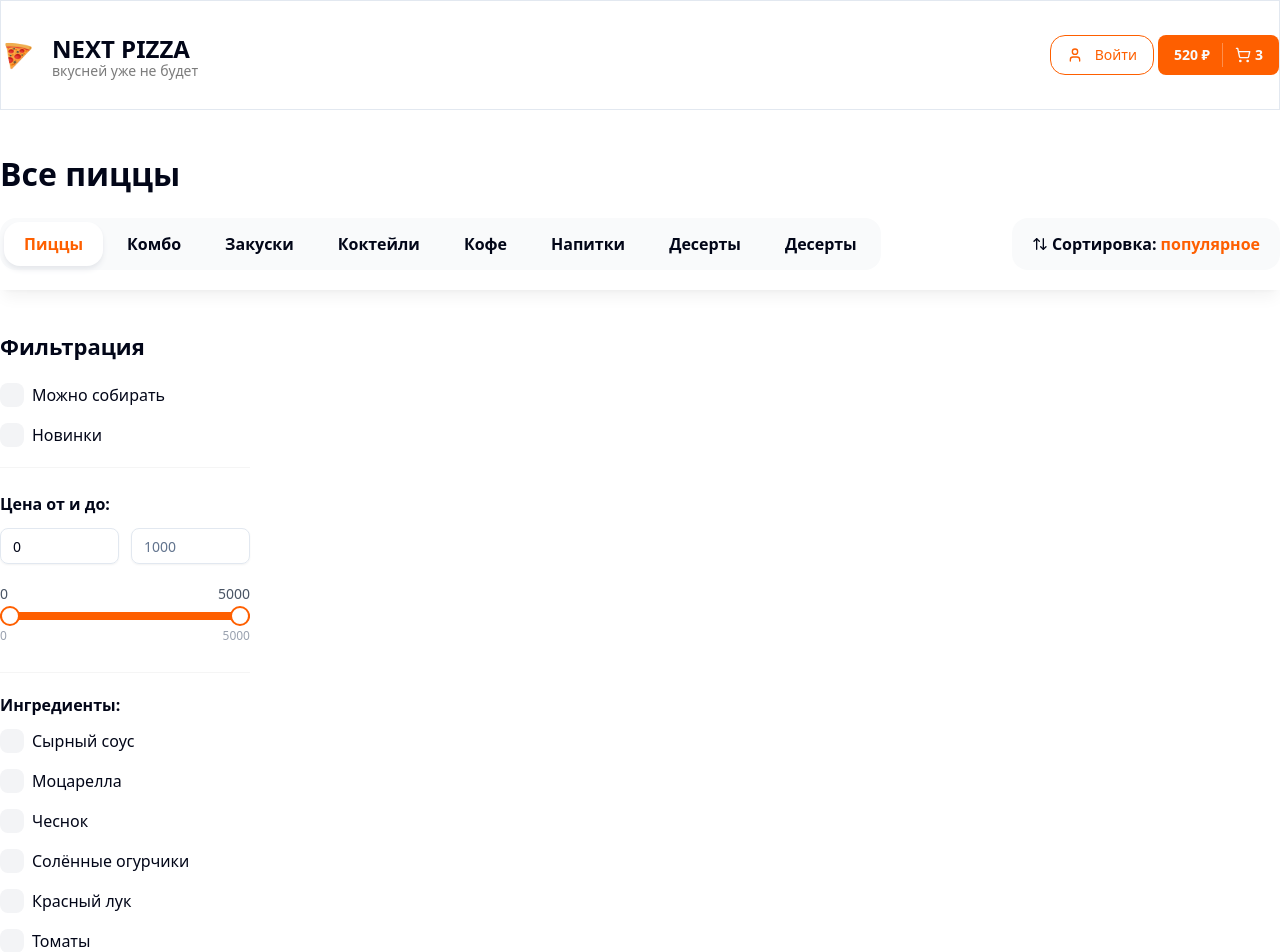
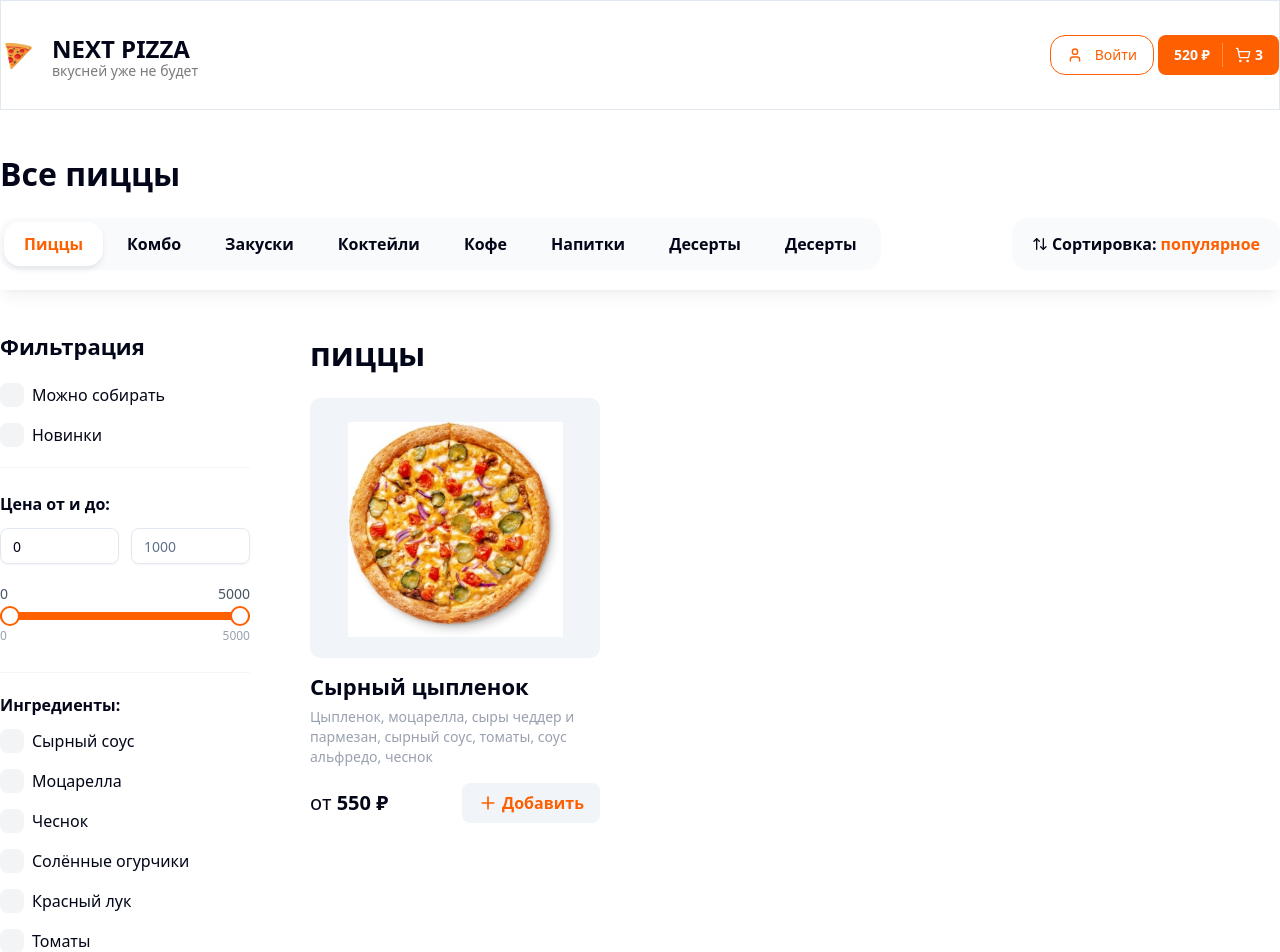
Before and after one commit to StepanHovsepyan7/Dodo-Pizza, a Next.js app: page / in a window 1280 px wide. Shown: the top 952 px of the page. Built offline with nearby package versions, Linux system fonts and the light colour scheme.

Commit message:
added cards and filter validation

```diff
--- a/app/page.tsx
+++ b/app/page.tsx
@@ -1,4 +1,6 @@
 import { Categories, Container, Filters, SortPopup, TopBar } from "@/components/shared";
+import { ProductCard } from "@/components/shared/product-card";
+import { ProductsGroupList } from "@/components/shared/products-group-list";
 import { Title } from "@/components/shared/title";
 
 export default function Home() {
@@ -16,9 +18,17 @@ export default function Home() {
             <Filters />
           </div>
 
-           <div className="flex flex-col gap-16">
-
-           </div>
+          <div className="flex-1">
+            <div className="flex flex-col gap-16">
+              <ProductsGroupList title="пиццы" items={[{
+                id: 1,
+                name: 'Сырный цыпленок',
+                imageUrl: './pizza1.png',
+                price: 550,
+                items: [{ price: 550 }]
+              }]} categoryId={1} />
+            </div>
+          </div>
         </div>
       </Container>
     </div>
--- a/components/shared/checkbox-filters-group.tsx
+++ b/components/shared/checkbox-filters-group.tsx
@@ -29,9 +29,19 @@ export const CheckboxFiltersGroup: React.FC<Props> = (
     }
 ) => {
     const [showAll, setShowAll] = React.useState(false);
+    const [searchValue, setSearchValue] = React.useState('')
 
 
-    const list = showAll ? items : defaultItems?.slice(0, limit)
+    const onChangeSearchInput = (e: React.ChangeEvent<HTMLInputElement>) => {
+        setSearchValue(e.target.value)
+    }
+
+    const list = showAll ?
+        items.filter((item) => item.text.toLowerCase().includes(searchValue.toLowerCase()))
+        : defaultItems.slice(0, limit)
+
+
+
 
     return (
         <div className={className}>
@@ -39,7 +49,7 @@ export const CheckboxFiltersGroup: React.FC<Props> = (
 
             {showAll && (
                 <div className="mb-5">
-                    <Input placeholder={searchInputPlaceholder} className="bg-gray-50 border-none" />
+                    <Input onChange={onChangeSearchInput} placeholder={searchInputPlaceholder} className="bg-gray-50 border-none" />
                 </div>
             )}
 
--- a/components/shared/filters.tsx
+++ b/components/shared/filters.tsx
@@ -100,6 +100,31 @@ export const Filters: React.FC<Props> = ({ className }) => {
                         value: '6'
                     },
 
+                     {
+                        text: 'Красный лук',
+                        value: '5'
+                    },
+                    {
+                        text: 'Томаты',
+                        value: '6'
+                    },
+
+                      {
+                        text: 'Чеснок',
+                        value: '3'
+                    },
+                    {
+                        text: 'Солённые огурчики',
+                        value: '4'
+                    },
+                    {
+                        text: 'Красный лук',
+                        value: '5'
+                    },
+                    {
+                        text: 'Томаты',
+                        value: '6'
+                    },
                 ]}
             />
         </div>
--- /dev/null
+++ b/components/shared/product-card.tsx
@@ -0,0 +1,40 @@
+import {  Plus } from "lucide-react";
+import { Title } from "./title";
+import { Button } from "../ui";
+import Link from "next/link";
+
+interface Props {
+    id: number;
+    name: string;
+    price: number;
+    imageUrl: string;
+    className?: string;
+}
+
+export const ProductCard: React.FC<Props> = ({ id, name, price, imageUrl, className }) => {
+    return (
+        <div className={className}>
+            <Link href="/product/1 ">
+                <div className="flex justify-center p-6 bg-secondary rounded-lg h-[260px]">
+                    <img className="w-[215px] h-[215px]" src={imageUrl} alt={name} />
+                </div>
+                <Title text={name} size="sm" className="mb-1 mt-3 font-bold" />
+
+                <p className="text-sm text-gray-400">
+                    Цыпленок, моцарелла, сыры чеддер и пармезан, сырный соус, томаты, соус альфредо, чеснок
+                </p>
+
+                <div className="flex justify-between items-center mt-4">
+                    <span className="text-[20px]">
+                        от <b>{price} ₽</b>
+                    </span>
+
+                    <Button variant='secondary' className="text-base font-bold text-[#FE5F00]">
+                        <Plus size={20} className="mr-1" />
+                        Добавить
+                    </Button>
+                </div>
+            </Link>
+        </div>
+    )
+}
--- /dev/null
+++ b/components/shared/products-group-list.tsx
@@ -0,0 +1,38 @@
+import { cn } from "@/lib/utils";
+import { Title } from "./title";
+import { ProductCard } from "./product-card";
+
+interface Props {
+    title: string;
+    items: any[];
+    listClassName?: string;
+    className?: string;
+    categoryId: number;
+}
+
+export const ProductsGroupList: React.FC<Props> = ({
+    title,
+    items,
+    listClassName,
+    categoryId,
+    className
+}) => {
+    return (
+        <div className={className}>
+            <Title text={title} size="lg" className="font-extrabold mb-5" />
+            <div className={cn('grid grid-cols-3 gap-[50px]',listClassName)}>
+                {items.map((product,i)=>{
+                    return(
+                        <ProductCard
+                            key={product.id}
+                            id={product.id}
+                            name={product.name}
+                            imageUrl={product.imageUrl}
+                            price={product.items[0].price}
+                        />
+                    )
+                })}
+            </div>
+        </div>
+    )
+}
```
Also changed, not shown: public/pizza1.png (added).
